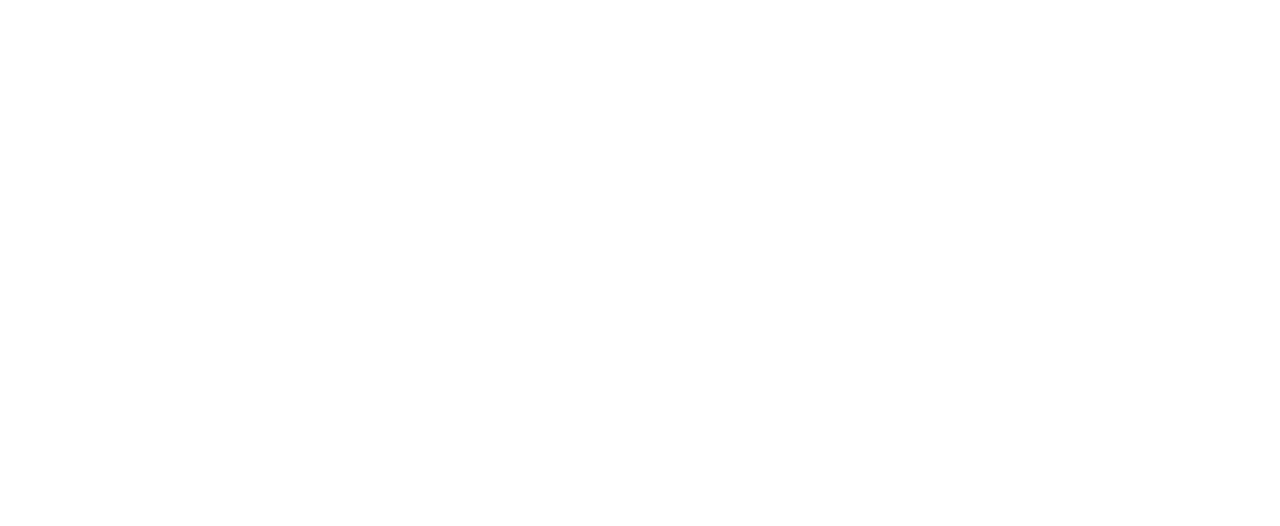
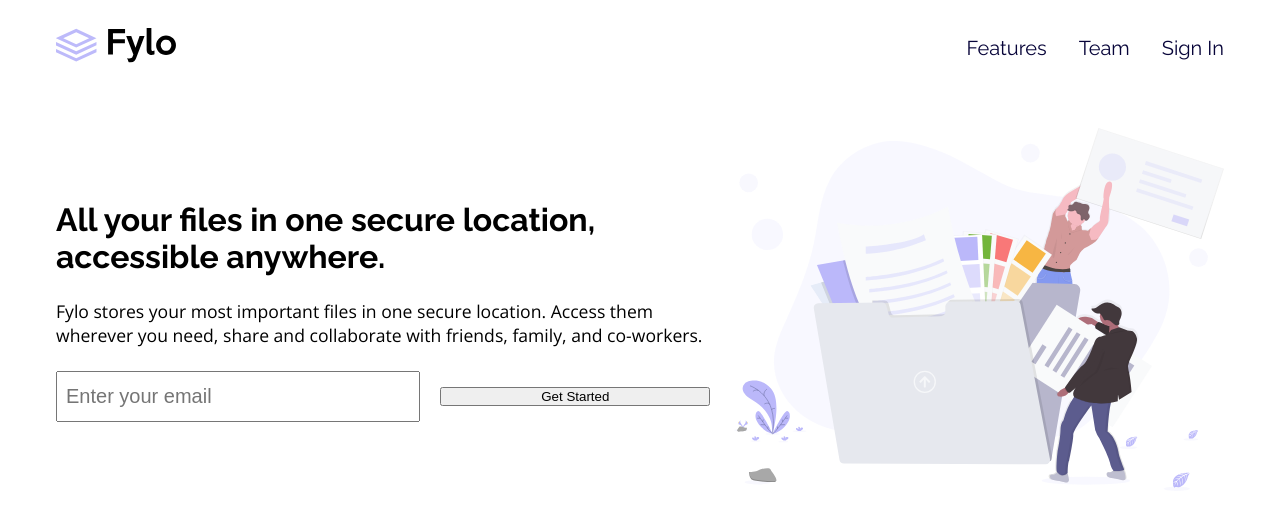
Before and after one commit to it-skillsafai/fylo-landing-page-with-two-column-layout, a plain HTML site: page index.html in a window 1280 px wide. Drawn offline with nearby package versions, Linux system fonts and the light colour scheme.

Commit message:
add header code

```diff
--- a/index.html
+++ b/index.html
@@ -26,5 +26,53 @@
     <!-- custom css -->
     <link rel="stylesheet" href="./styles/style.css" />
   </head>
-  <body></body>
+  <body>
+    <!-- header start -->
+    <header class="header">
+      <nav class="navbar">
+        <div class="navbar-brand-container">
+          <img src="./images/logo.svg" alt="logo" class="navbar-brand" />
+        </div>
+        <ul class="nav-list-container">
+          <li class="nav-list-item">
+            <a href="#" class="nav-link">Features</a>
+          </li>
+          <li class="nav-list-item">
+            <a href="#" class="nav-link">Team</a>
+          </li>
+          <li class="nav-list-item">
+            <a href="#" class="nav-link">Sign In</a>
+          </li>
+        </ul>
+      </nav>
+      <div class="hero-section">
+        <div class="hero-left-container">
+          <h1 class="hero-heading">
+            All your files in one secure location, accessible anywhere.
+          </h1>
+          <p class="hero-description">
+            Fylo stores your most important files in one secure location. Access
+            them wherever you need, share and collaborate with friends, family,
+            and co-workers.
+          </p>
+          <div class="form-control">
+            <input
+              type="email"
+              class="hero-input"
+              placeholder="Enter your email"
+            />
+            <button class="btn btn-hero">Get Started</button>
+          </div>
+        </div>
+        <div class="hero-right-container">
+          <img
+            src="./images/illustration-1.svg"
+            alt="people"
+            class="hero-img"
+          />
+        </div>
+      </div>
+    </header>
+    <!-- header end -->
+  </body>
 </html>
--- a/styles/style.css
+++ b/styles/style.css
@@ -41,3 +41,106 @@ img {
   width: 100%;
   height: auto;
 }
+
+/* header */
+.header {
+  height: 100vh;
+  padding: 1rem 1.5rem;
+  display: flex;
+  flex-direction: column;
+  gap: 3rem;
+}
+
+.navbar {
+  display: flex;
+  align-items: center;
+  justify-content: space-between;
+  height: 4rem;
+}
+
+.navbar-brand {
+  width: 80px;
+}
+
+.nav-list-container {
+  display: flex;
+  align-items: center;
+  gap: 2rem;
+}
+
+.nav-link {
+  font-size: 1.25rem;
+  color: var(--clr-Very-Dark-Blue);
+  font-family: var(--ff-raleway);
+}
+
+.hero-section {
+  display: flex;
+  flex-direction: column-reverse;
+  gap: 1.5rem;
+}
+
+.hero-left-container {
+  text-align: center;
+  display: flex;
+  flex-direction: column;
+  align-items: center;
+  gap: 1.5rem;
+}
+
+.hero-heading {
+  font-family: var(--ff-raleway);
+}
+
+.hero-description {
+  font-size: 1.1rem;
+}
+
+.hero-right-container {
+  width: 80%;
+  margin: auto;
+}
+
+.form-control {
+  width: 100%;
+  display: flex;
+  flex-direction: column;
+  align-items: center;
+  gap: 1.25rem;
+}
+
+.hero-input {
+  width: 80%;
+  padding: 0.75rem 0.5rem;
+  font-size: 1.25rem;
+}
+
+.btn-hero {
+  width: 80%;
+}
+
+@media screen and (min-width: 768px) {
+  .header {
+    padding: 1rem 3.5rem;
+  }
+  .navbar-brand {
+    width: 120px;
+  }
+
+  .hero-section {
+    flex-direction: row;
+    align-items: center;
+  }
+
+  .hero-left-container {
+    text-align: left;
+  }
+
+  .form-control {
+    flex-direction: row;
+  }
+
+  .btn-hero {
+    width: 60%;
+  }
+}
```
